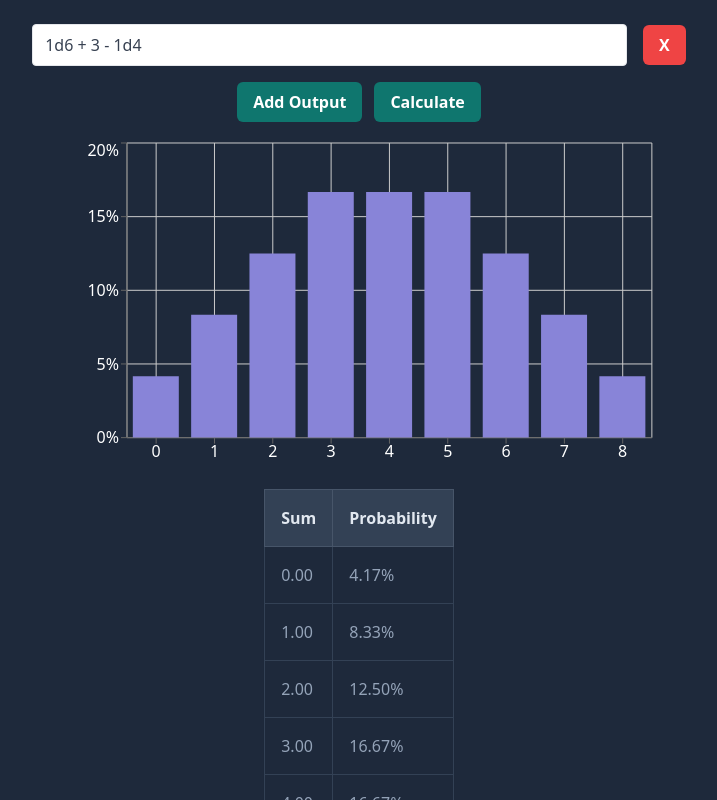
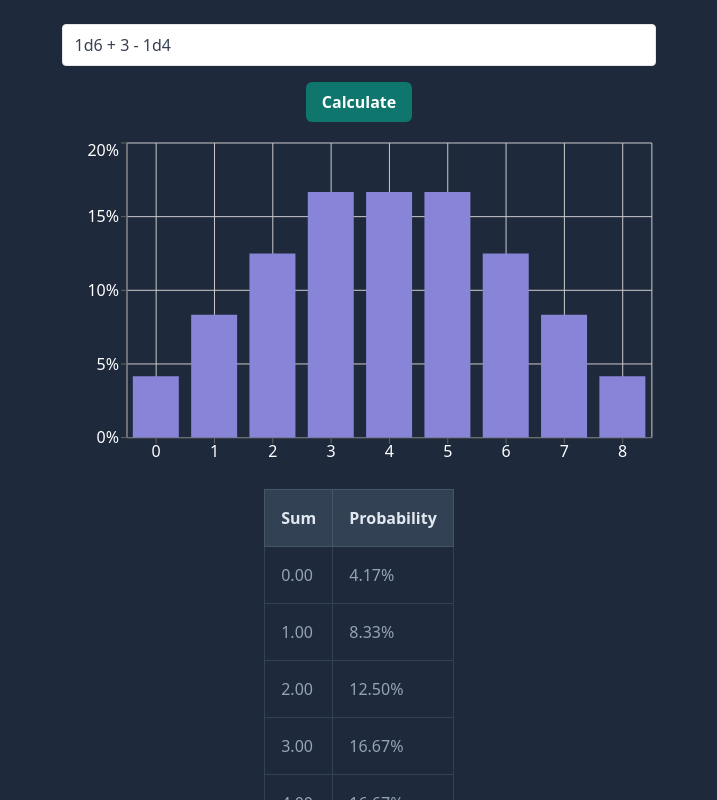
Before and after one commit to simonlary/somedice, a React (Vite) app: page / in a window 1280 px wide. Shown: the top 800 px of the page, without its empty margins (281-998 px from the left). Built offline with nearby package versions, Linux system fonts and the light colour scheme.

Commit message:
Remove multiple expression for now.

```diff
--- a/src/components/App.tsx
+++ b/src/components/App.tsx
@@ -4,44 +4,16 @@ import Visualizer from "./Visualizer";
 import { useState } from "react";
 
 export default function App() {
-	const [expressions, setExpressions] = useState<string[]>(["1d6 + 3 - 1d4"]);
-
-	function onExpressionChanged(newExpression: string, index: number) {
-		const newExpressions = [...expressions];
-		newExpressions[index] = newExpression;
-		setExpressions(newExpressions);
-	}
-
-	function removeExpression(index: number) {
-		const newExpressions = [...expressions];
-		newExpressions.splice(index, 1);
-		setExpressions(newExpressions);
-	}
-
-	function createExpression() {
-		setExpressions([...expressions, ""]);
-	}
+	const [expression, setExpression] = useState("1d6 + 3 - 1d4");
 
 	return (
 		<>
 			<main className="mx-auto flex size-full flex-col items-center justify-center gap-4 py-6">
-				{expressions.map((expression, index) => (
-					<div key={index} className="flex size-full items-center justify-center gap-4">
-						<ExpressionInput expression={expression} onExpressionChanged={(newExpression) => onExpressionChanged(newExpression, index)} />
-						<Button variant="danger" onClick={() => removeExpression(index)}>
-							X
-						</Button>
-					</div>
-				))}
-				<div className="flex gap-3">
-					<Button variant="primary" onClick={() => createExpression()}>
-						Add Output
-					</Button>
-					<Button variant="primary" onClick={() => createExpression()}>
-						Calculate
-					</Button>
-				</div>
-				<Visualizer expression={expressions[0]} />
+				<ExpressionInput expression={expression} onExpressionChanged={(newExpression) => setExpression(newExpression)} />
+				<Button variant="primary" onClick={() => console.log("click")}>
+					Calculate
+				</Button>
+				<Visualizer expression={expression} />
 			</main>
 		</>
 	);
```
